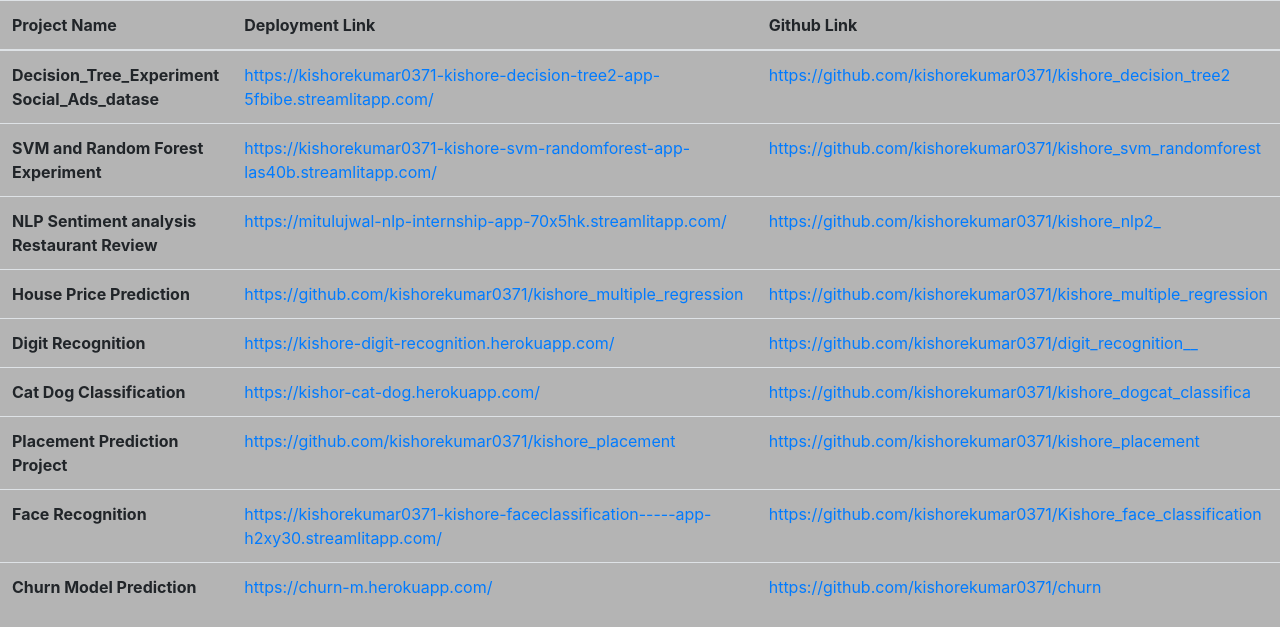
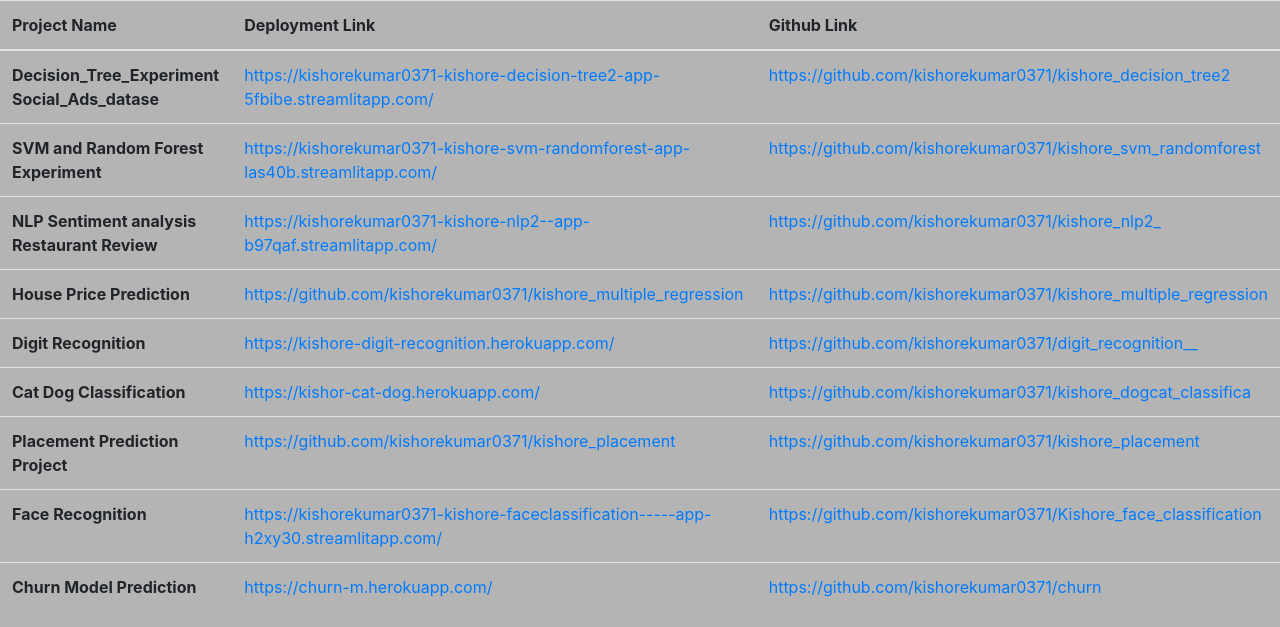
Before and after one commit to kishorekumar0371/final_project, a Flask app: page /home in a window 1280 px wide; the page is wider, and only the part inside the window is pictured. Shown: the part 356-983 px from the top of that part. Run offline with Flask 2, Linux system fonts and the light colour scheme; some libraries are stand-ins or nearby versions.

Commit message:
Update home.html

```diff
--- a/templates/home.html
+++ b/templates/home.html
@@ -59,7 +59,7 @@
     </tr>
     <tr>
      <th scope="row">NLP Sentiment analysis Restaurant Review</th>
-      <td><a href="https://kishorekumar0371-kishore-nlp2--app-b97qaf.streamlitapp.com/" target="_blank">https://mitulujwal-nlp-internship-app-70x5hk.streamlitapp.com/</a></td>
+      <td><a href="https://kishorekumar0371-kishore-nlp2--app-b97qaf.streamlitapp.com/" target="_blank">https://kishorekumar0371-kishore-nlp2--app-b97qaf.streamlitapp.com/</a></td>
       <td><a href="https://github.com/kishorekumar0371/kishore_nlp2_" target="_blank">https://github.com/kishorekumar0371/kishore_nlp2_</a></td>
     </tr>
       <tr>
```
